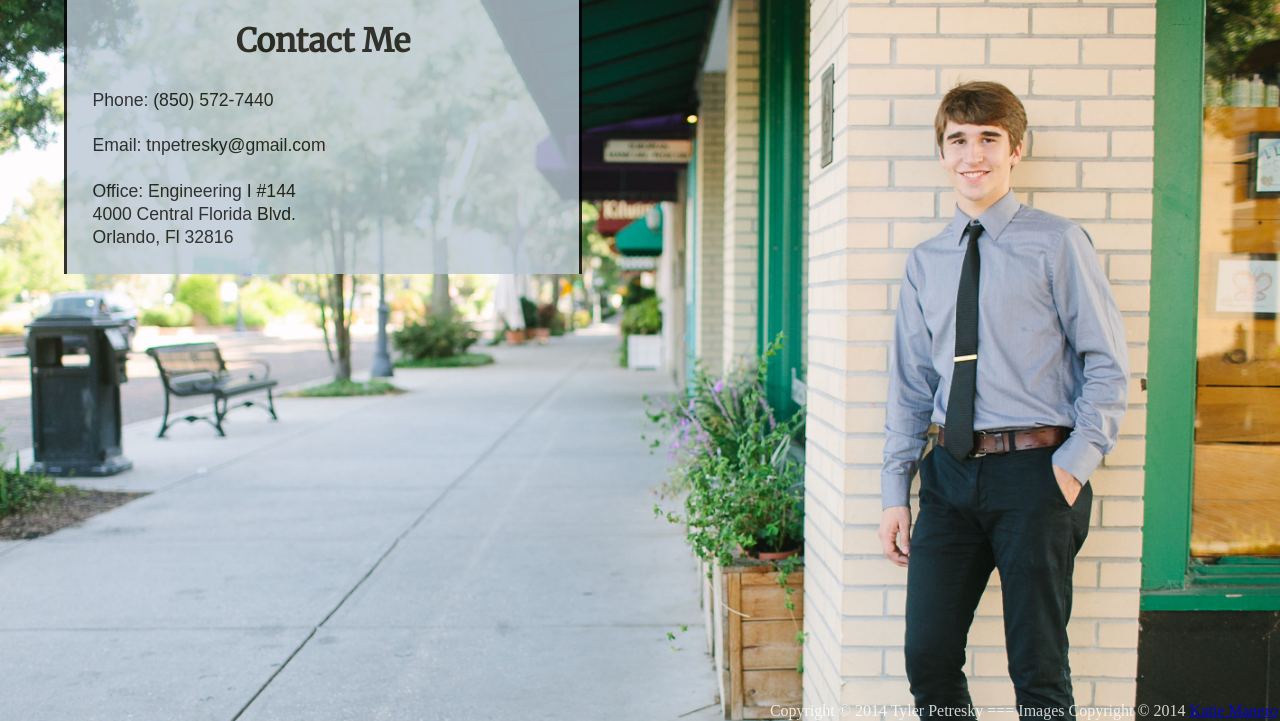
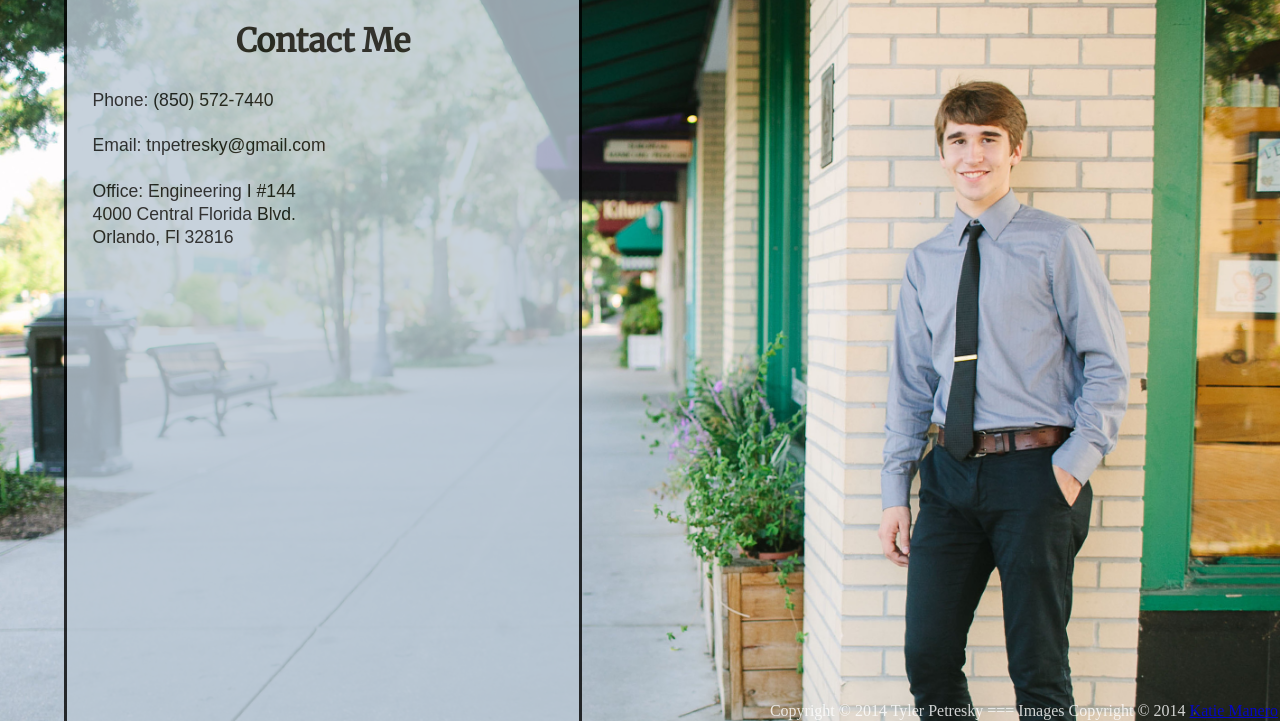
Before and after one commit to Tresky/tyler_petresky, a PHP site: page /pages/contact/index.php in a window 1280 px wide. Shown: the part 79-800 px from the top of the page. Run offline with PHP 8.4, Linux system fonts and the light colour scheme; some web fonts are replaced.

Commit message:
Fixed info box position

```diff
--- a/assets/css/styles.css
+++ b/assets/css/styles.css
@@ -241,7 +241,7 @@ div.info-box {
 	width:					36%;
 	position:				fixed;
 	top:					78px;
-	bottom:					auto;
+	bottom:					0;
 	left:					5%;
 	background:				#b9c7d4;
 	opacity:				0.8;
--- a/assets/javascript/helpers.js
+++ b/assets/javascript/helpers.js
@@ -11,13 +11,13 @@ $(document).ready(function()
 	$("nav h1").css("line-height", str_height);
 	$("label").css("line-height", str_height);
 
-	$("#nav-apps").click(function() {
+	/*$("#nav-apps").click(function() {
 		if ($('#apps-list').is(':visible'))
 			$('#apps-list').slideUp();
 		else
 			$('#apps-list').slideDown();
 	});
-	$("#apps-list li").css("width", $("ul.nav li").css("width"));
+	$("#apps-list li").css("width", $("ul.nav li").css("width"));*/
 
 	//FitTextSize("nav h1");
 	//FitTextSize("nav ul div li");
```
